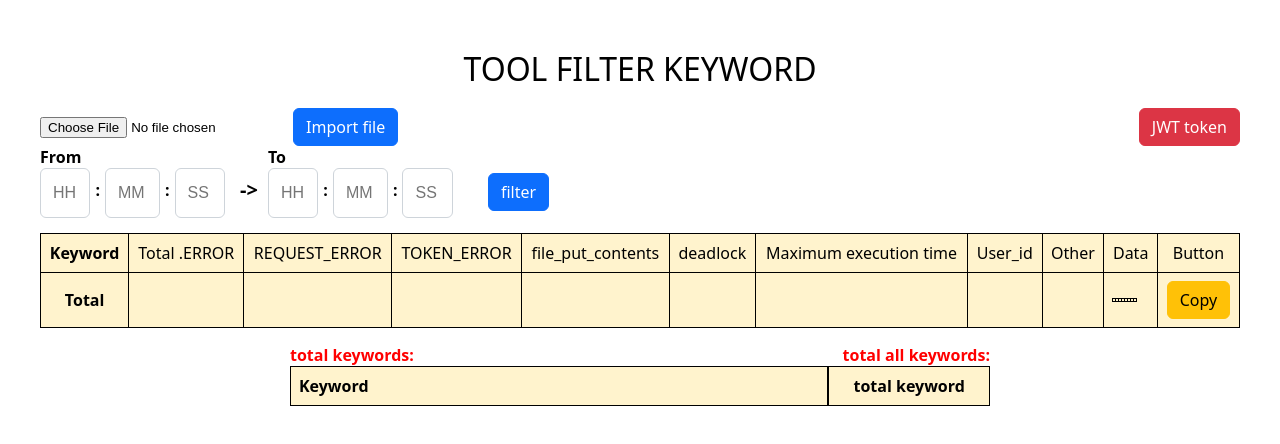
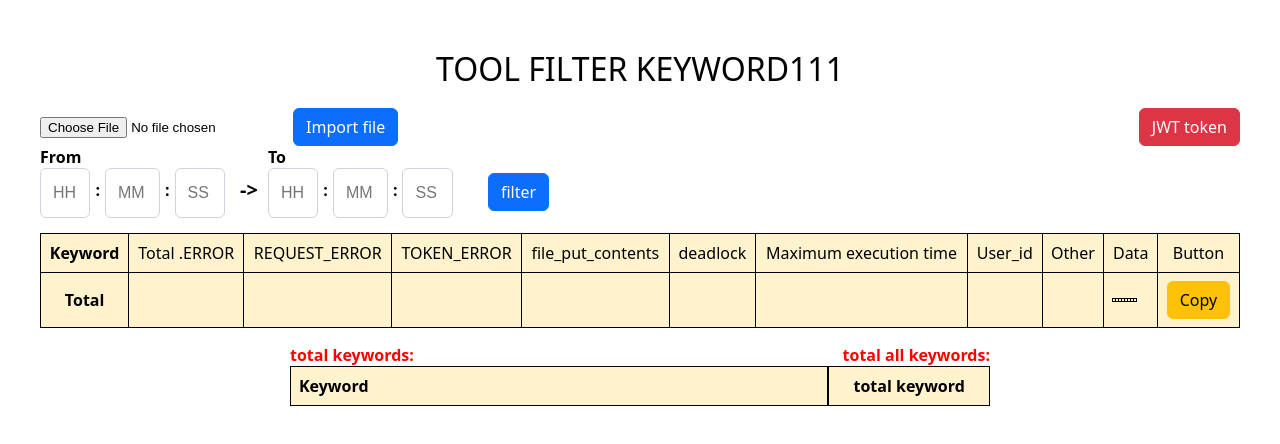
Before and after one commit to haiphamhuynh/tool-boxyz, an Angular app: page / in a window 1280 px wide. Shown: the top 444 px of the page. Built offline with nearby package versions, Linux system fonts and the light colour scheme.

Commit message:
anyComponentStyle

```diff
--- a/angular.json
+++ b/angular.json
@@ -39,8 +39,8 @@
                 },
                 {
                   "type": "anyComponentStyle",
-                  "maximumWarning": "2kb",
-                  "maximumError": "4kb"
+                  "maximumWarning": "10kb",
+                  "maximumError": "20kb"
                 }
               ],
               "outputHashing": "all"
--- a/src/app/turn/turn.component.html
+++ b/src/app/turn/turn.component.html
@@ -1,6 +1,6 @@
 <div class="main" id="main">
   <div style="margin-bottom: 20px">
-    <h1 style="text-align: center">TOOL FILTER KEYWORD</h1>
+    <h1 style="text-align: center">TOOL FILTER KEYWORD111</h1>
   </div>
   <div style="width: 1200px; margin: auto">
     <form style="margin-bottom: 15px">
```
